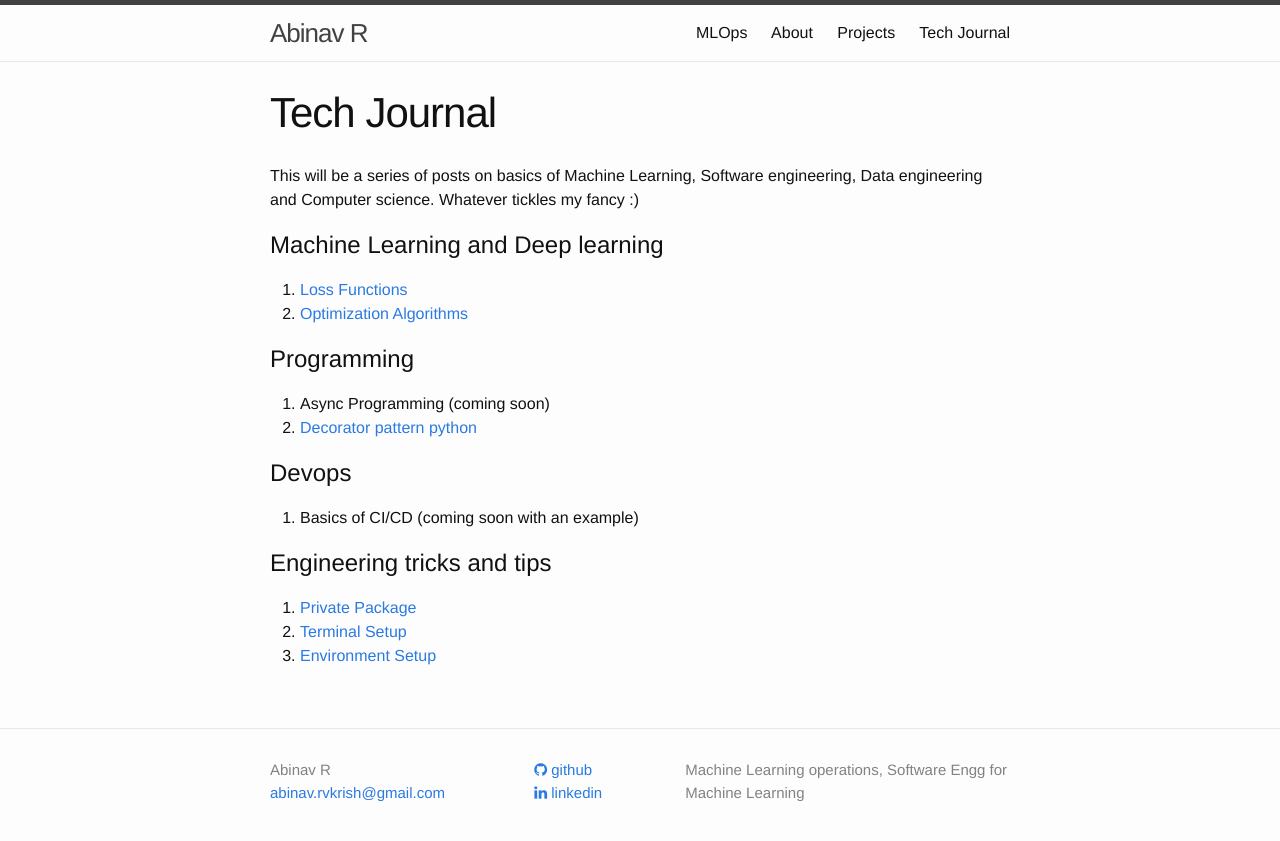
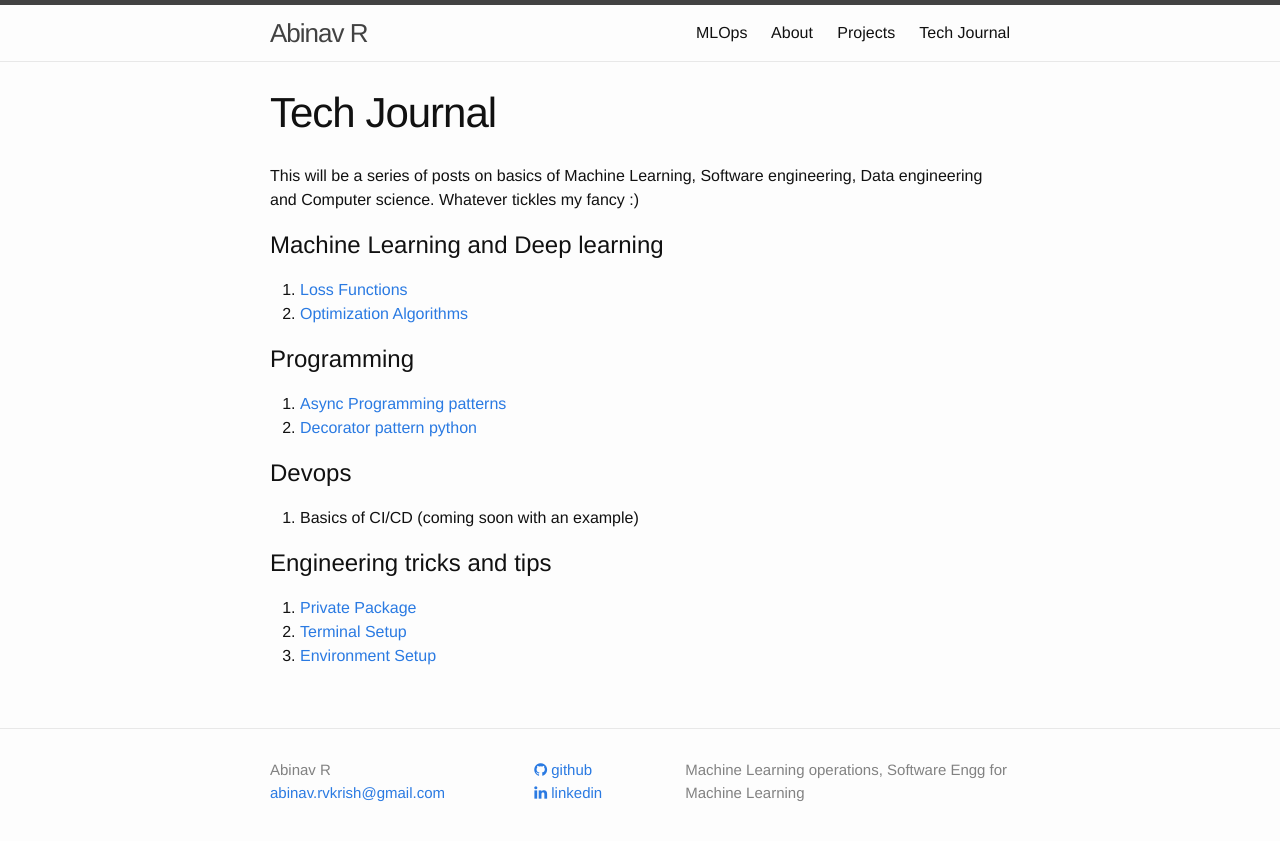
Before and after one commit to AbinavRavi/AbinavRavi.github.io, a Jekyll site: the page built from techjournal.md, in a window 1280 px wide. Shown: the top 841 px of the page. Built offline with Jekyll 4.4.1, drawn with Linux system fonts in a browser that asks for light colours; nearby versions of some CDN libraries.

Commit message:
added links

```diff
--- a/techjournal.md
+++ b/techjournal.md
@@ -15,7 +15,7 @@ This will be a series of posts on basics of Machine Learning, Software engineeri
 
 # Programming
 
-1. Async Programming (coming soon)
+1. [Async Programming patterns](./_posts/2024-03-31-Deep-dive-async.markdown)
 2. [Decorator pattern python](./_posts/2023-04-09-Decorator-pattern.markdown)
 
 # Devops
```
